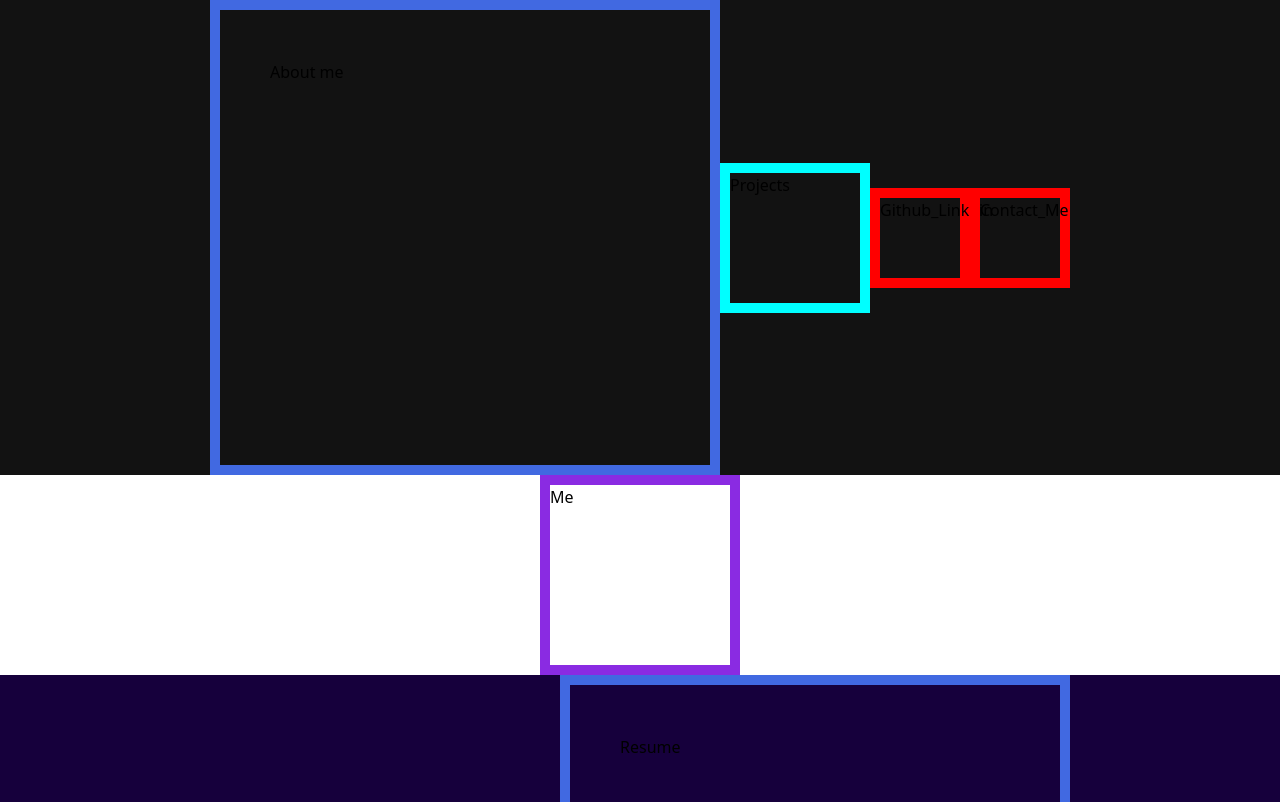
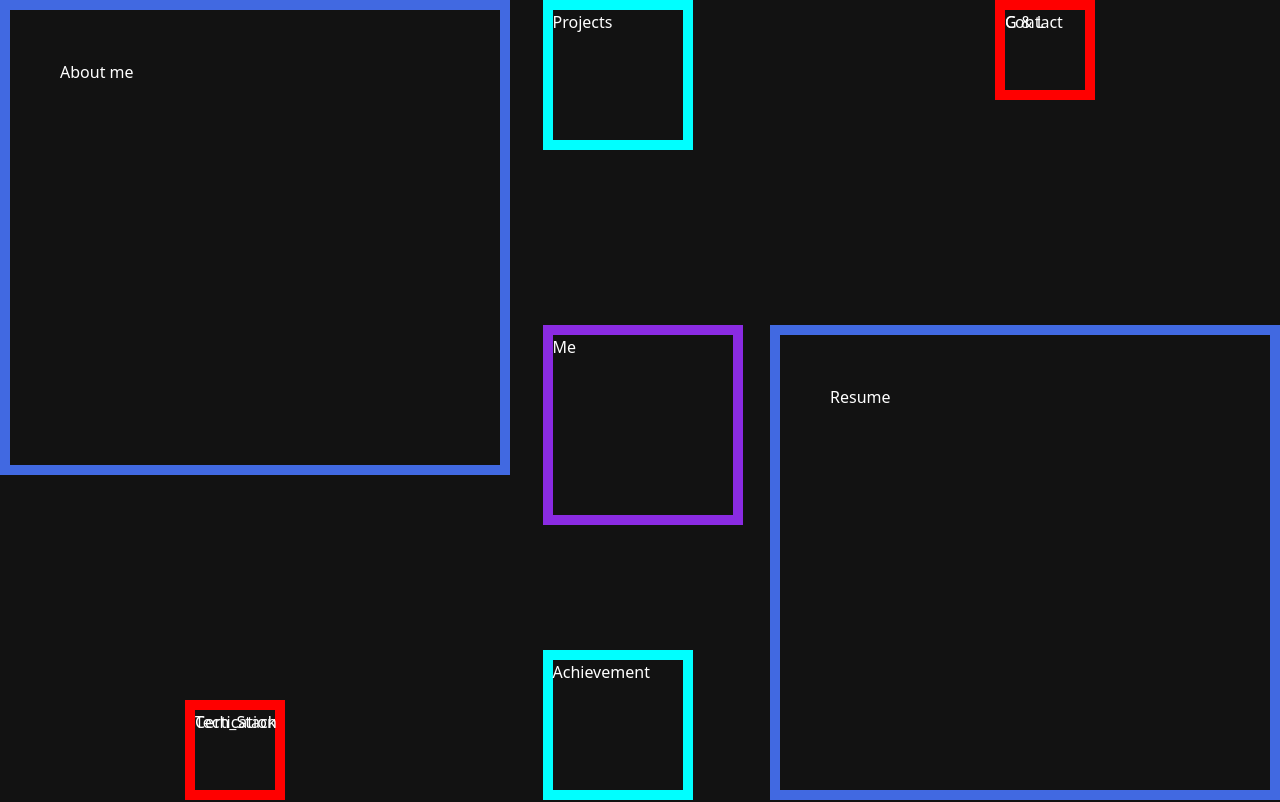
Before and after one commit to Abhimanyu254a/Abhimanyu-Portfolio, a React (Vite) app: page / in a window 1280 px wide. Shown: the top 802 px of the page. Built offline with nearby package versions, Linux system fonts and the light colour scheme.

Commit message:
Done Some Work in the Grid

```diff
--- a/index.html
+++ b/index.html
@@ -4,6 +4,13 @@
     <meta charset="UTF-8" />
     <title>Portfolio</title>
     <link rel="stylesheet" href="./src/index.css">
+    <style>
+      body {
+        background-color: #121212;
+        color: #fff;
+
+      }
+    </style>
   </head>
   <body>
     <div id="root"></div>
--- a/src/components/Grid.jsx
+++ b/src/components/Grid.jsx
@@ -11,16 +11,22 @@ function Grid()
         <div className="Container">
         <div className="top">
         <GridBlock  ClassName='large-top' desciption={'About me'}/>
-        <GridBlock  ClassName='middle' desciption={'Projects'}/>
-        <GridBlock  ClassName='small' desciption={'Github_Linkdin'}/>
-        <GridBlock ClassName='small' desciption={'Contact_Me'}/>
+
+        <GridBlock ClassName='small-bottom' desciption={'Tech_Stack'}/>
+        <GridBlock ClassName='small-bottom' desciption={'Certication'}/>
         </div>
-        <GridBlock ClassName='center' desciption={'Me'}/>
+        <div className="center">
+            <GridBlock  ClassName='middle-top' desciption={'Projects'}/>
+            <GridBlock ClassName='middle' desciption={'Me'}/>
+            <GridBlock ClassName='middle-bottom' desciption={'Achievement'}/>
+            </div>
+
         <div className="bottom">
 
-        <GridBlock ClassName='small' desciption={'Tech_Stack'}/>
-        <GridBlock ClassName='small' desciption={'Certication'}/>
-        <GridBlock ClassName='middle' desciption={'Achievement'}/>
+        <GridBlock  ClassName='small-top' desciption={'G & L'}/>
+        <GridBlock ClassName='small-top' desciption={'Contact'}/>
+
+
         <GridBlock ClassName='large-bottom' desciption={'Resume'}/>
         </div>
         </div>
--- a/src/index.css
+++ b/src/index.css
@@ -1,31 +1,30 @@
 @import "tailwindcss";
 
 .Container{
-
-}
-.top{
-    background-color: #121212;
     display:flex;
     justify-content: center;
     align-items: center;
+
 }
-.bottom{
-    background-color: #16003c;
-    display:flex;
-    justify-content: center;
-    align-items: center;
+.bottom
+{
+    width: 195px;
 }
 
 .center{
     display: flex;
     justify-self: center;
 }
+
 .large-top{
     width: 510px;
     padding : 50px 50px 50px 50px;
     height: 475px;
     border-color: royalblue;
     border-width:10px 10px 10px 10px;
+    position: absolute;
+    top: 0px;
+    left:0px;
 }
 .large-bottom{
     width: 510px;
@@ -33,23 +32,52 @@
     height: 475px;
     border-color: royalblue;
     border-width:10px 10px 10px 10px;
+    position: absolute  ;
+    bottom: 0px;
+    right: 0px;
 }
 
-.small{
+.small-bottom{
     width:100px;
     height:100px;
     border-width: 10px 10px 10px 10px;
     border-color: red;
+    position: absolute;
+    left: 185px;
+    bottom: 0px;
 }
-.center{
+.small-top{
+    width:100px;
+    height:100px;
+    border-width: 10px 10px 10px 10px;
+    border-color: red;
+    position: absolute;
+    right: 185px;
+    top: 0px;
+}
+.middle{
     width:200px;
     height:200px;
     border-width:10px 10px 10px 10px;
     border-color:blueviolet;
+    bottom: 100px;
+    position: absolute;
+    bottom: 275px;
 }
-.middle{
+.middle-top{
     width:150px;
     height: 150px;
     border-width:10px 10px 10px 10px;
-    border-color:cyan   ;
+    border-color:cyan ;
+    position: absolute;
+    top: 0px;
 }
+
+.middle-bottom{
+    width:150px;
+    height: 150px;
+    border-width:10px 10px 10px 10px;
+    border-color:cyan ;
+    position: absolute;
+    bottom: 0px;
+}
```
